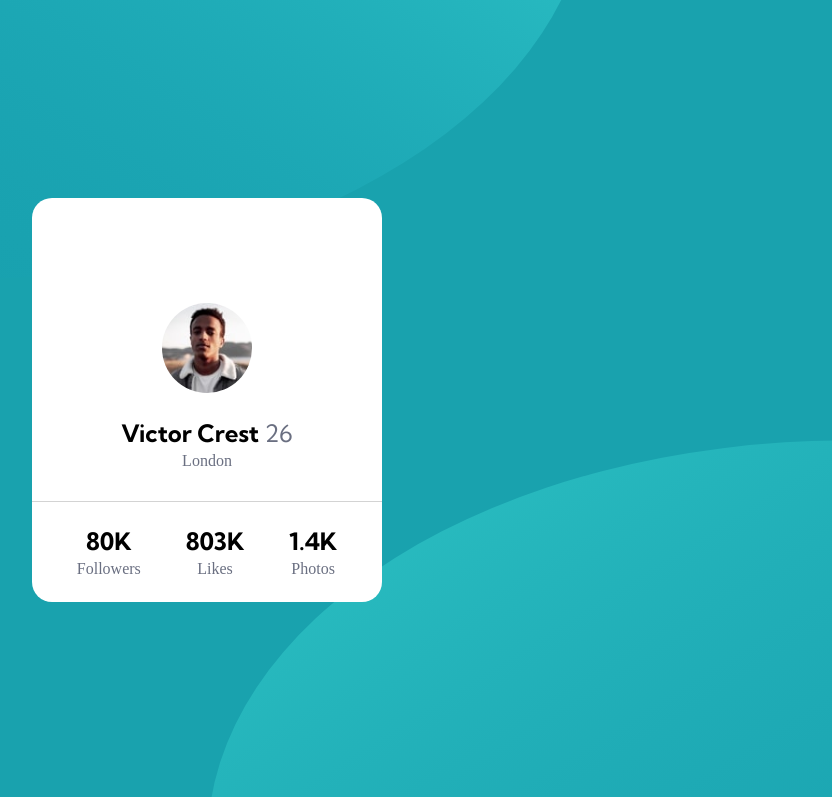
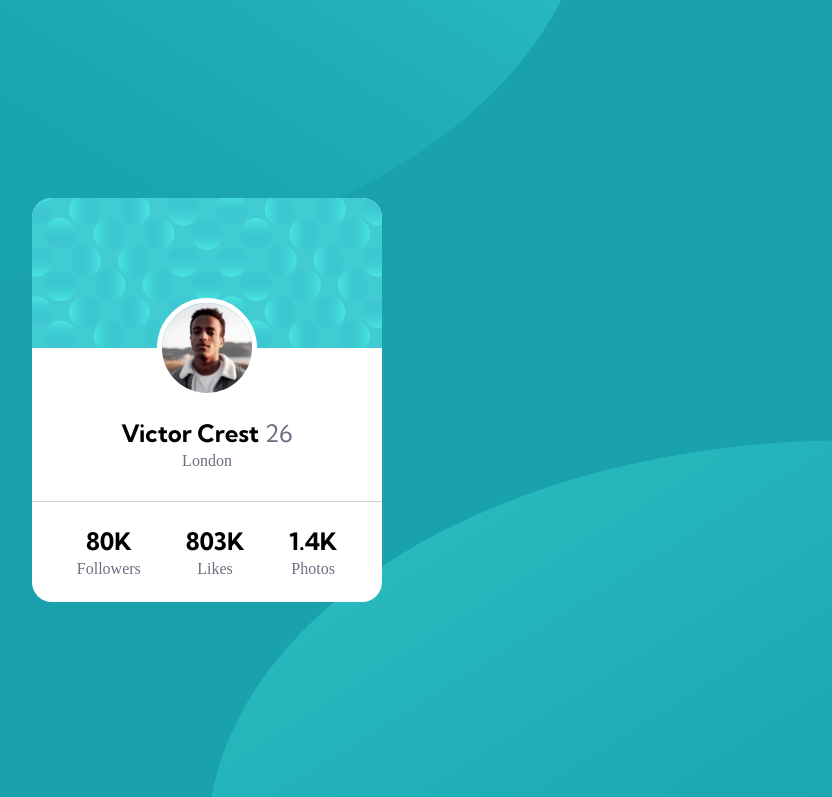
Before and after one commit to mipsmonsta/profile-card-component, a plain HTML site: page index.html in a window 1280 px wide. Shown: the top 797 px of the page, without its empty margins (433-1265 px from the left). Drawn offline with Linux system fonts and the light colour scheme; the site is published under a folder, as on GitHub Pages, so addresses that start at the root find nothing.

Commit message:
Corrected URL() issue in css for pattern card svg

```diff
--- a/css/style.css
+++ b/css/style.css
@@ -60,7 +60,7 @@ main {
 .upper {
     width: 350px;
     height: 150px;
-    background: url(/images/bg-pattern-card.svg);
+    background: url('../images/bg-pattern-card.svg');
     background-size: cover;
     border-radius: 20px 20px 0 0;
 }
```
